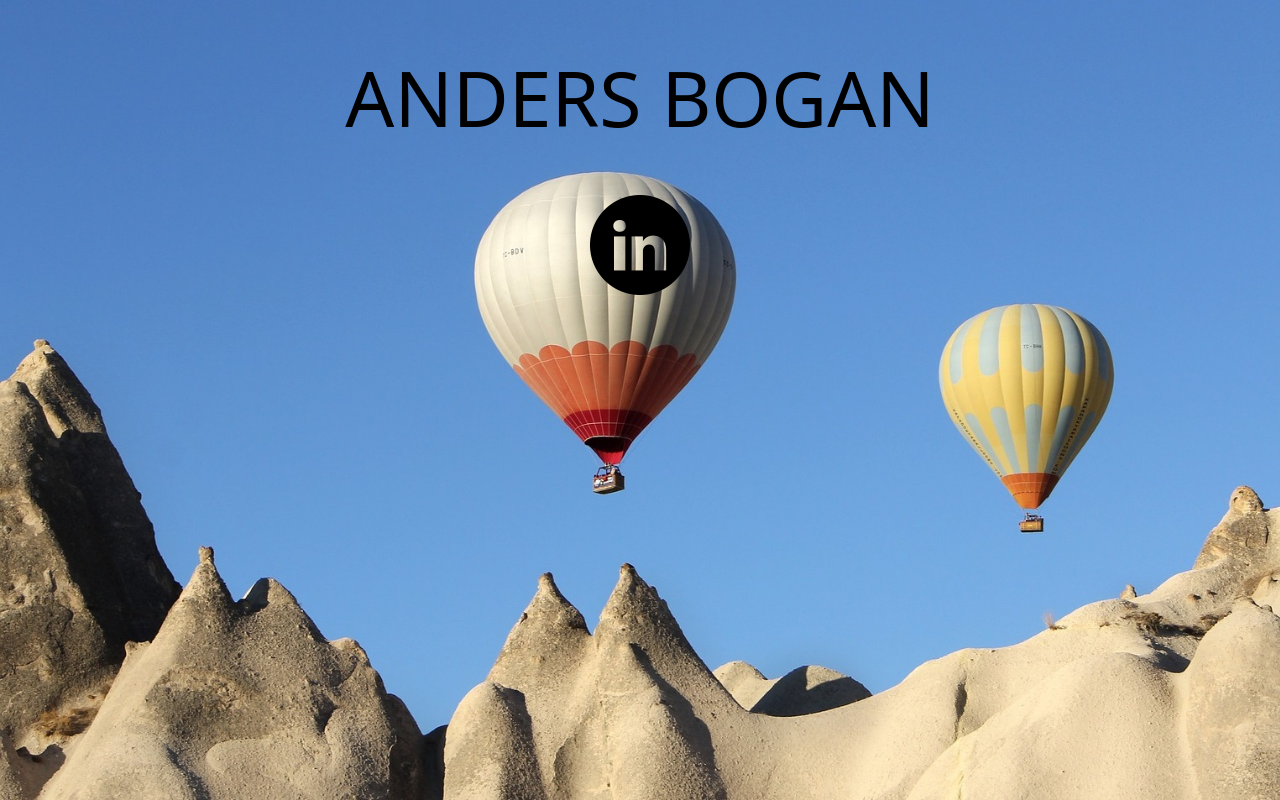
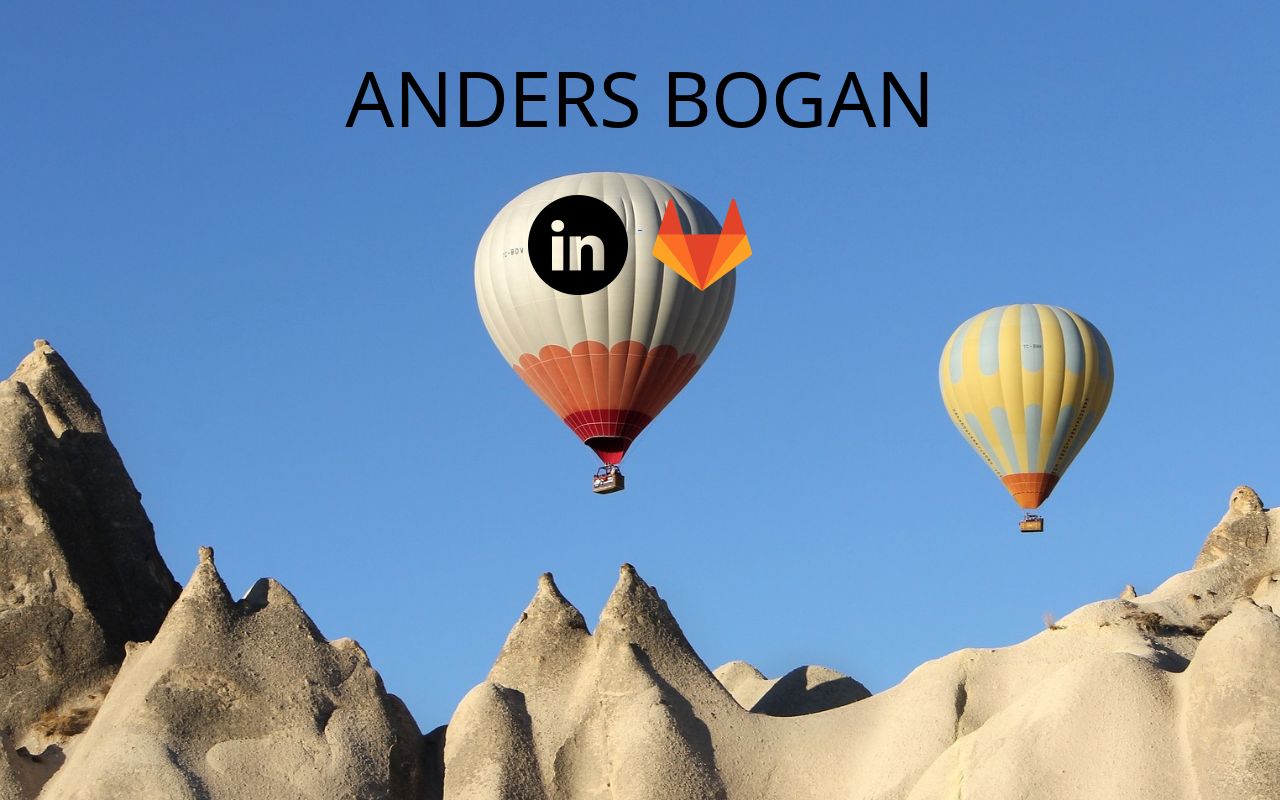
Before and after one commit to adbogan1/adbogan1.github.io, a plain HTML site: page index.html in a window 1280 px wide. Drawn offline with nearby package versions, Linux system fonts and the light colour scheme.

Commit message:
added github

```diff
--- a/index.html
+++ b/index.html
@@ -20,9 +20,18 @@
       <div class="container-fluid">
         <div class="row">
           <div class="title">ANDERS BOGAN</div>
+          <!-- <div class="col d-flex justify-content-center">
+            <a href="https://www.linkedin.com/in/anders-bogan-28b8bb194/" target="_blank">
+              <img class="socialMediaIcon" src="images/linkedin.png">
+              <img class="socialMediaIcon" src="images/github.png">
+            </a>
+          </div> -->
+        </div>
+        <div class="row">
           <div class="col d-flex justify-content-center">
             <a href="https://www.linkedin.com/in/anders-bogan-28b8bb194/" target="_blank">
-              <img class="socialMediaIcon" src="images/linkedin.png" >
+              <img class="socialMediaIcon" src="images/linkedin.png">
+              <img class="socialMediaIcon" src="images/github.png">
             </a>
           </div>
         </div>
--- a/style.css
+++ b/style.css
@@ -12,13 +12,15 @@
 .socialMediaIcon {
   margin-top: 5vh;
   cursor: pointer;
+  padding-left: 10px;
+  padding-right: 10px;
 }
 .container {
   margin-left: 15px;
 }
 @media (min-width: 100px) {
   .title {
-    font-size: 9vw;
+    font-size: 10vw;
     padding-top: 5vh;
   }
   .socialMediaIcon {
```
Also changed, not shown: images/github.png (added).
